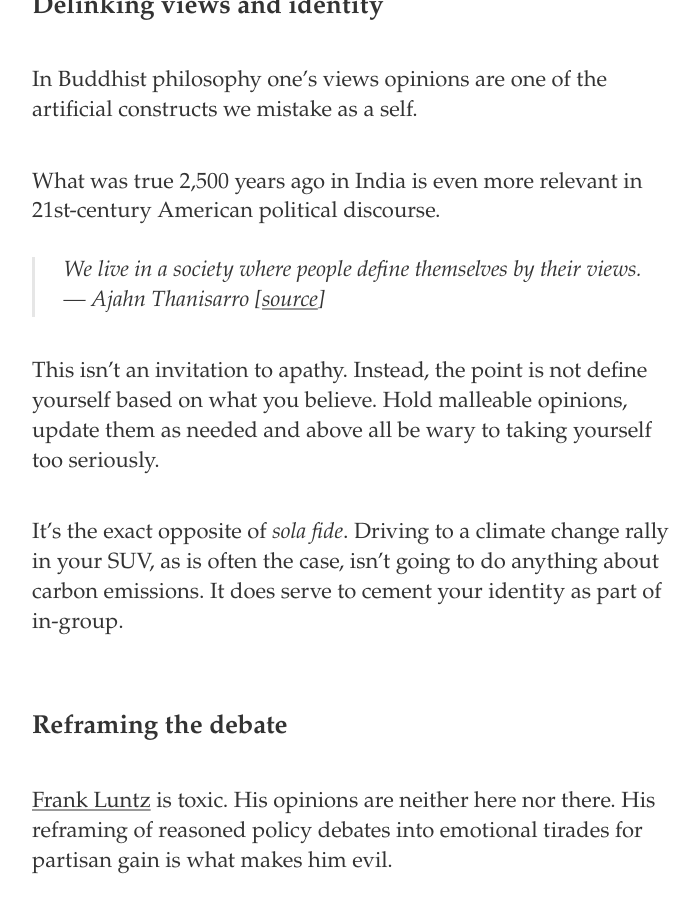
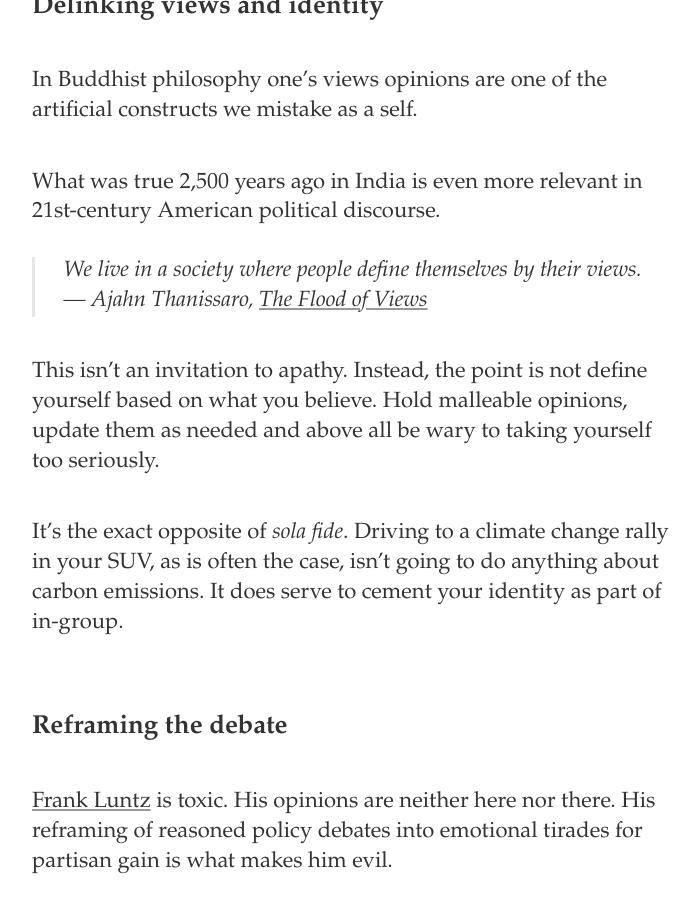
Before and after one commit to parcuri/derekkedziora.com, a Jekyll site: the page built from _posts/2020-05-25-reframing-the-discussion.md, in a window 1280 px wide and 900 px high, scrolled down 1139 px. Shown: the whole window, without its empty margins (284-984 px from the left). Built offline with Jekyll 4.4.1, drawn with Linux system fonts in a browser that asks for light colours.

Commit message:
quote fixed

```diff
--- a/_posts/2020-05-25-reframing-the-discussion.md
+++ b/_posts/2020-05-25-reframing-the-discussion.md
@@ -24,7 +24,7 @@ In Buddhist philosophy one's views opinions are one of the artificial constructs
 What was true 2,500 years ago in India is even more relevant in 21st-century American political discourse.
 
 > We live in a society where people define themselves by their views.
-> — Ajahn Thanisarro [[source](https://www.youtube.com/watch?v=Ve-aEzPE3FI)]
+> — Ajahn Thanissaro, [The Flood of Views](https://www.youtube.com/watch?v=Ve-aEzPE3FI)
 
 This isn't an invitation to apathy. Instead, the point is not define yourself based on what you believe. Hold malleable opinions, update them as needed and above all be wary to taking yourself too seriously.
 
```
